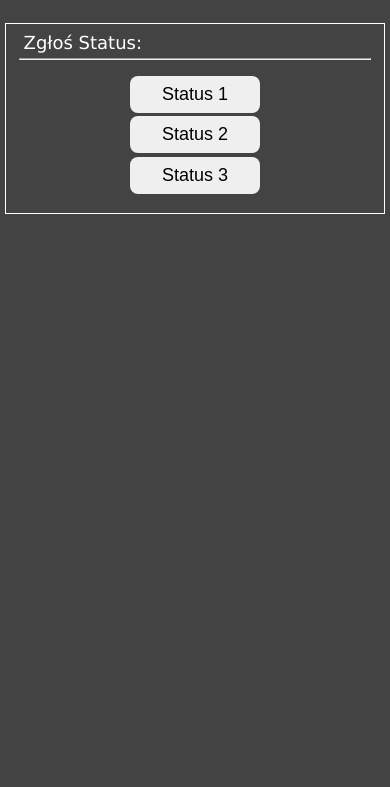
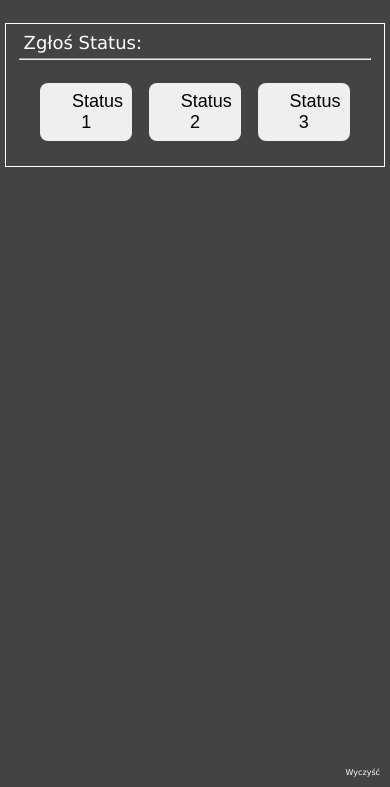
Before and after one commit to Rudzix66/SchoolCouncilOS, a plain HTML site: page index.html in a window 390 px wide. Shown: the part 57-844 px from the top of the page. Drawn offline with Linux system fonts and the light colour scheme.

Commit message:
mobile test

```diff
--- a/index.html
+++ b/index.html
@@ -24,6 +24,7 @@
                 <button class="status-btn">Status 2</button>
                 <button class="status-btn">Status 3</button>
             </div>
+            <div id="clear-status">Wyczyść</div>
         </div>
 
     </div>
--- a/style.css
+++ b/style.css
@@ -56,11 +56,19 @@ button:hover {
     padding-left: 1.2rem;
 }
 
+#clear-status {
+    z-index: 999;
+    position: fixed;
+    bottom: 10px;
+    right: 10px;
+}
+
 .status-btn {
     padding: 8px 32px;
+    width: 27%;
     border-radius: 8px;
     font-size: 18px;
-    margin: 0.2rem 7.5%;
+    margin: 1rem 2%;
     transition: .25s ease-in-out background-color,.25s ease-in-out transform;
 }
 
```
